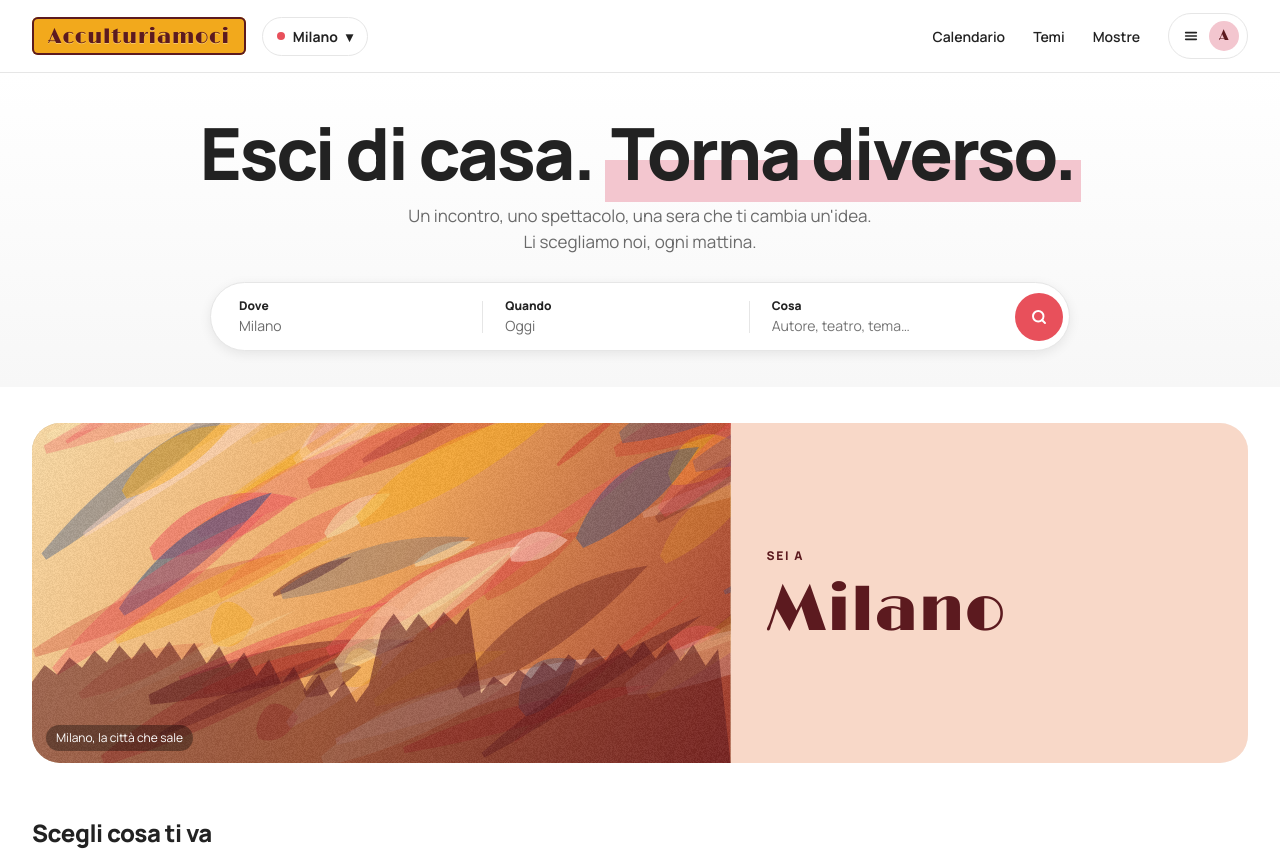
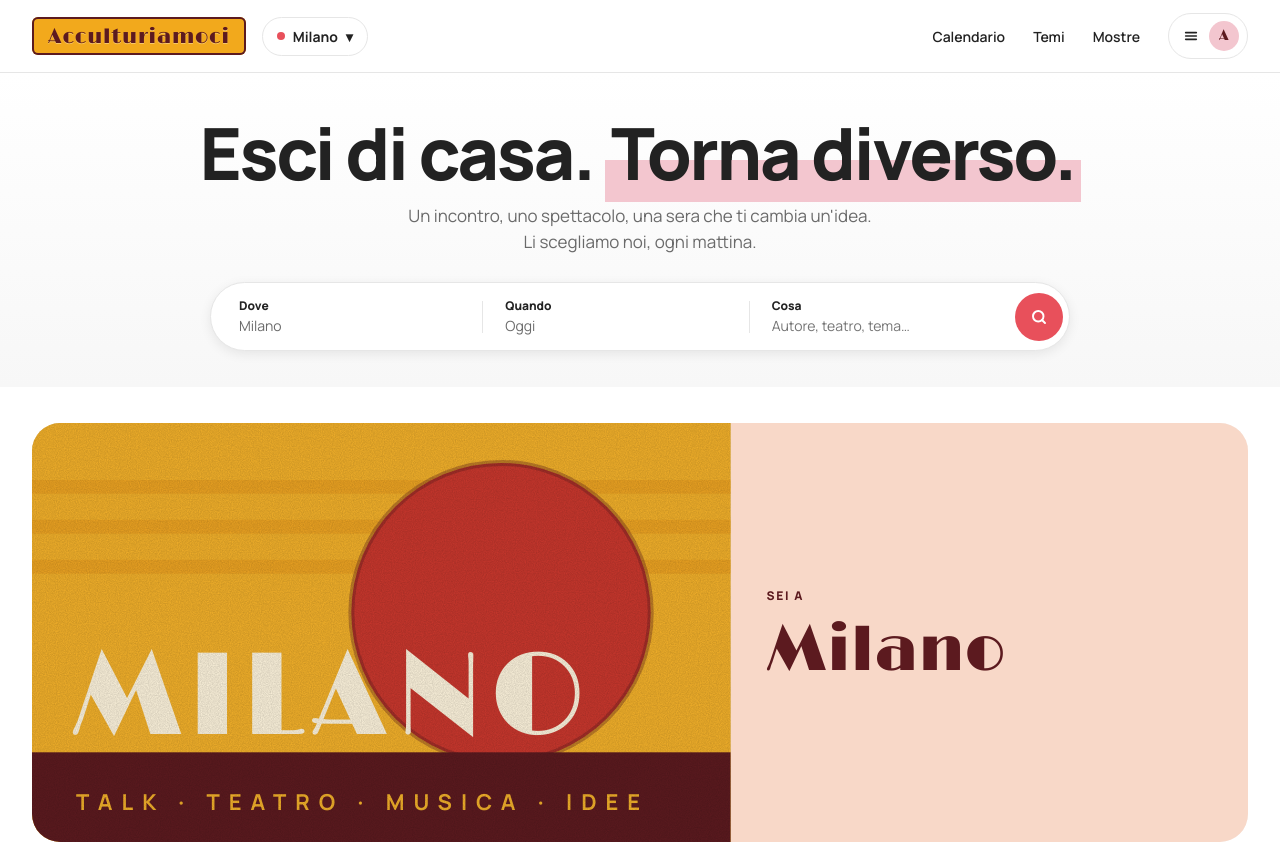
Before and after one commit to laviniaschp-debug/agenda-eventi-culturali-, a plain HTML site: page index.html in a window 1280 px wide. Shown: the top 854 px of the page. Drawn offline with nearby package versions, Linux system fonts and the light colour scheme.

Commit message:
Copertina Milano: manifesto vintage originale con sole rosso e scritta MILANO
Co-Authored-By: Claude Opus 5.5 <noreply@anthropic.com>
Claude-Session: https://claude.ai/code/session_01Gf3KGnhtuLDWnW4eNqCDVh

```diff
--- a/index.html
+++ b/index.html
@@ -87,6 +87,8 @@ button{font:inherit;color:inherit;cursor:pointer}
 /* Copertina città */
 .cityhero{margin-top:36px;display:grid;grid-template-columns:1.35fr 1fr;border-radius:28px;overflow:hidden;background:var(--grey)}
 .art{position:relative;min-height:340px;background:#d9c6a5;margin:0}
+.art.poster{min-height:0;aspect-ratio:5/3}
+.art.poster svg{position:static;width:100%;height:100%;display:block}
 .art canvas,.art img{position:absolute;inset:0;width:100%;height:100%;object-fit:cover;display:block}
 .art figcaption{position:absolute;left:14px;bottom:12px;font-size:12px;color:#fff;background:rgba(0,0,0,.35);padding:4px 10px;border-radius:999px}
 .cityinfo{padding:36px 36px 32px;display:flex;flex-direction:column;justify-content:center;gap:14px;background:var(--peach)}
@@ -405,7 +407,23 @@ function render(){
 
   $("#main").innerHTML = `
     <section class="cityhero" aria-label="Milano">
-      <figure class="art"><canvas id="cityArt"></canvas><figcaption>Milano, la città che sale</figcaption></figure>
+      <figure class="art poster" aria-label="Manifesto: Milano">
+        <svg viewBox="0 0 700 420" preserveAspectRatio="xMidYMid slice" aria-hidden="true">
+          <defs>
+            <filter id="grain"><feTurbulence type="fractalNoise" baseFrequency=".9" numOctaves="2" stitchTiles="stitch"/><feColorMatrix values="0 0 0 0 0  0 0 0 0 0  0 0 0 0 0  0 0 0 .18 0"/><feComposite in2="SourceGraphic" operator="in"/></filter>
+          </defs>
+          <rect width="700" height="420" fill="#f2b02a"/>
+          <g stroke="#e89a1c" stroke-width="14" opacity=".55">
+            <line x1="0" y1="64" x2="700" y2="64"/><line x1="0" y1="104" x2="700" y2="104"/><line x1="0" y1="144" x2="700" y2="144"/>
+          </g>
+          <circle cx="470" cy="190" r="150" fill="#c8372d"/>
+          <circle cx="470" cy="190" r="150" fill="none" stroke="#5c1a1f" stroke-width="6" opacity=".35"/>
+          <rect x="0" y="330" width="700" height="90" fill="#5c1a1f"/>
+          <text x="40" y="312" font-family="Limelight, Didot, Georgia, serif" font-size="118" fill="#fdf3dc" letter-spacing="6">MILANO</text>
+          <text x="44" y="388" font-family="Manrope, Arial, sans-serif" font-size="22" font-weight="700" fill="#f2b02a" letter-spacing="9">TALK · TEATRO · MUSICA · IDEE</text>
+          <rect width="700" height="420" filter="url(#grain)"/>
+        </svg>
+      </figure>
       <div class="cityinfo">
         <span class="kick">Sei a</span>
         <h2>Milano</h2>
@@ -448,7 +466,6 @@ function render(){
       <div class="mrow">${(DATA.mostre||[]).map((m,i) => `<a class="mcard" style="background:${MOSTRE_PASTEL[i % MOSTRE_PASTEL.length]}" href="${esc(m.url)}" target="_blank" rel="noopener"><b>${esc(m.title)}</b><span>${esc(m.venue)} · ${esc(m.when)}</span></a>`).join("")}</div>
     </section>`;
 
-  paintMilano($("#cityArt"));
 
   document.querySelectorAll(".theme").forEach(b => b.onclick = () => {
     if (b.hasAttribute("data-all")) S.cats.clear(); else { const k = b.dataset.k; S.cats.has(k) ? S.cats.delete(k) : S.cats.add(k); }
```
